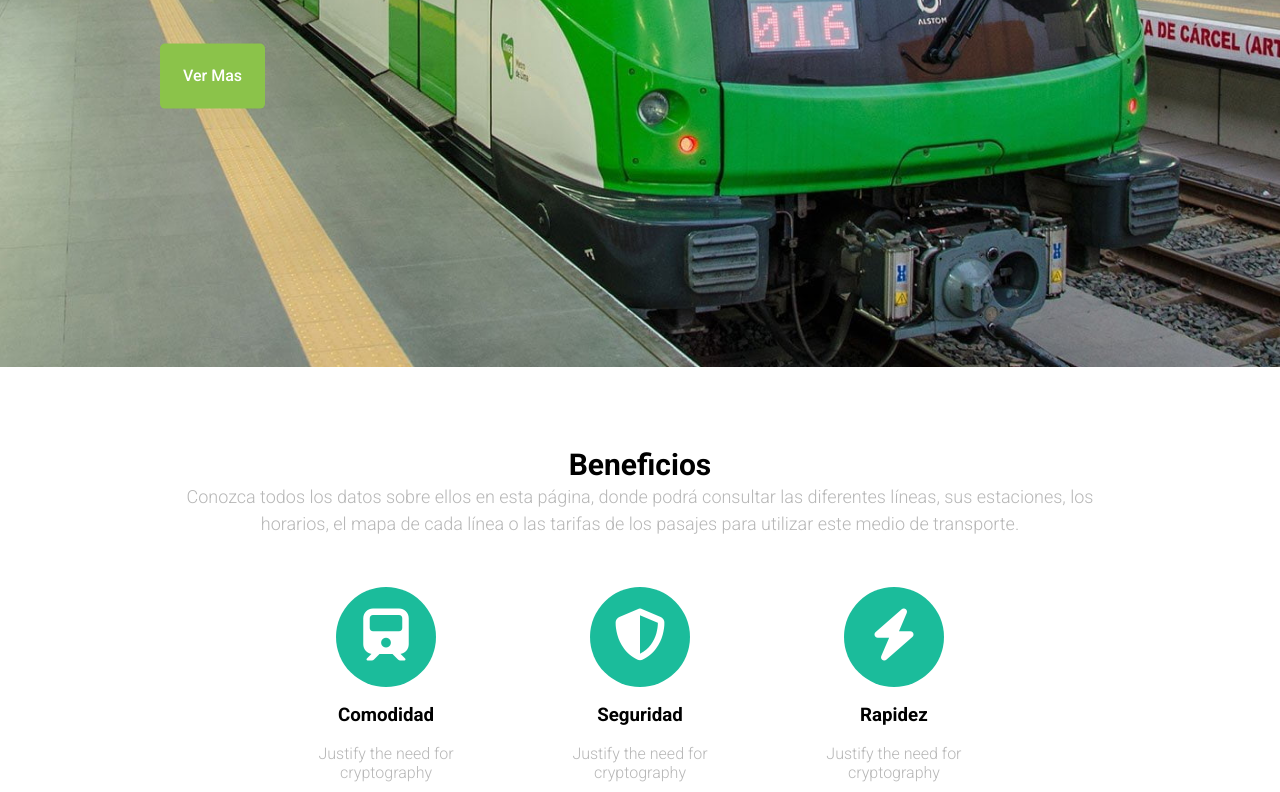
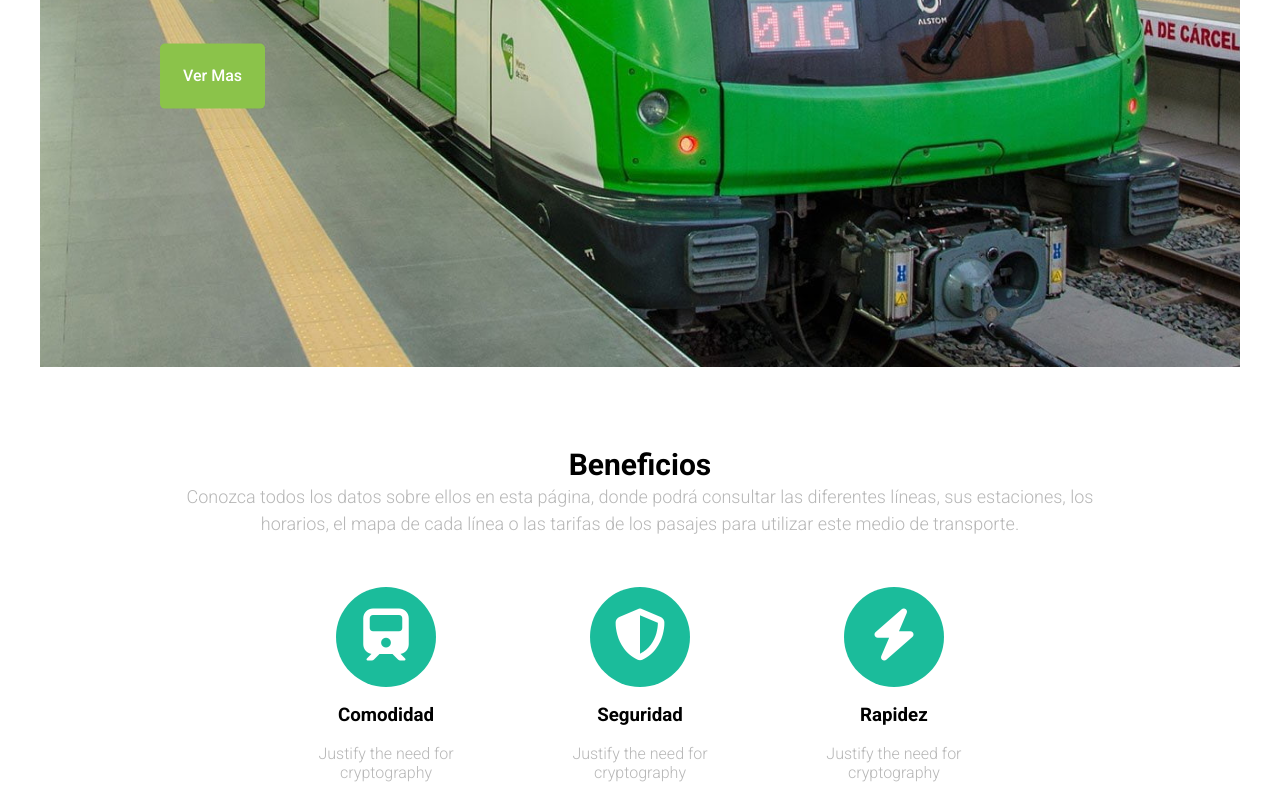
Before and after one commit to rafaelneronn1133/proymetrolimma3, a plain HTML site: page index.html in a window 1280 px wide. Shown: the part 433-1225 px from the top of the page. Drawn offline with Linux system fonts and the light colour scheme.

Commit message:
Update style.css

```diff
--- a/css/style.css
+++ b/css/style.css
@@ -4,6 +4,8 @@ body{
     font-size: 16px;
     color: #b7b7b7;
     font-weight: 300;
+    width: 1200px;
+    margin: 0 auto;
 }
 
 a{
```
